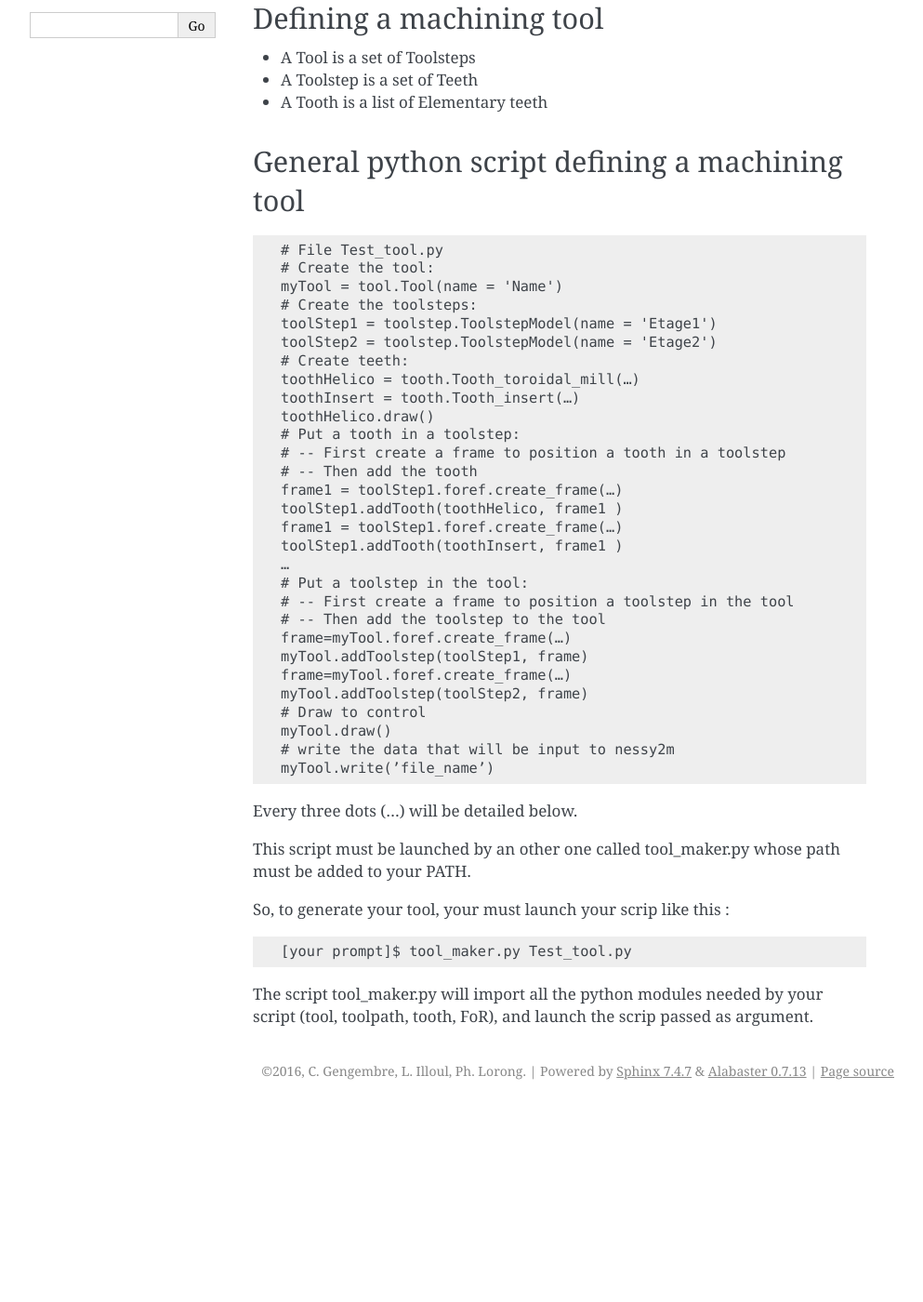
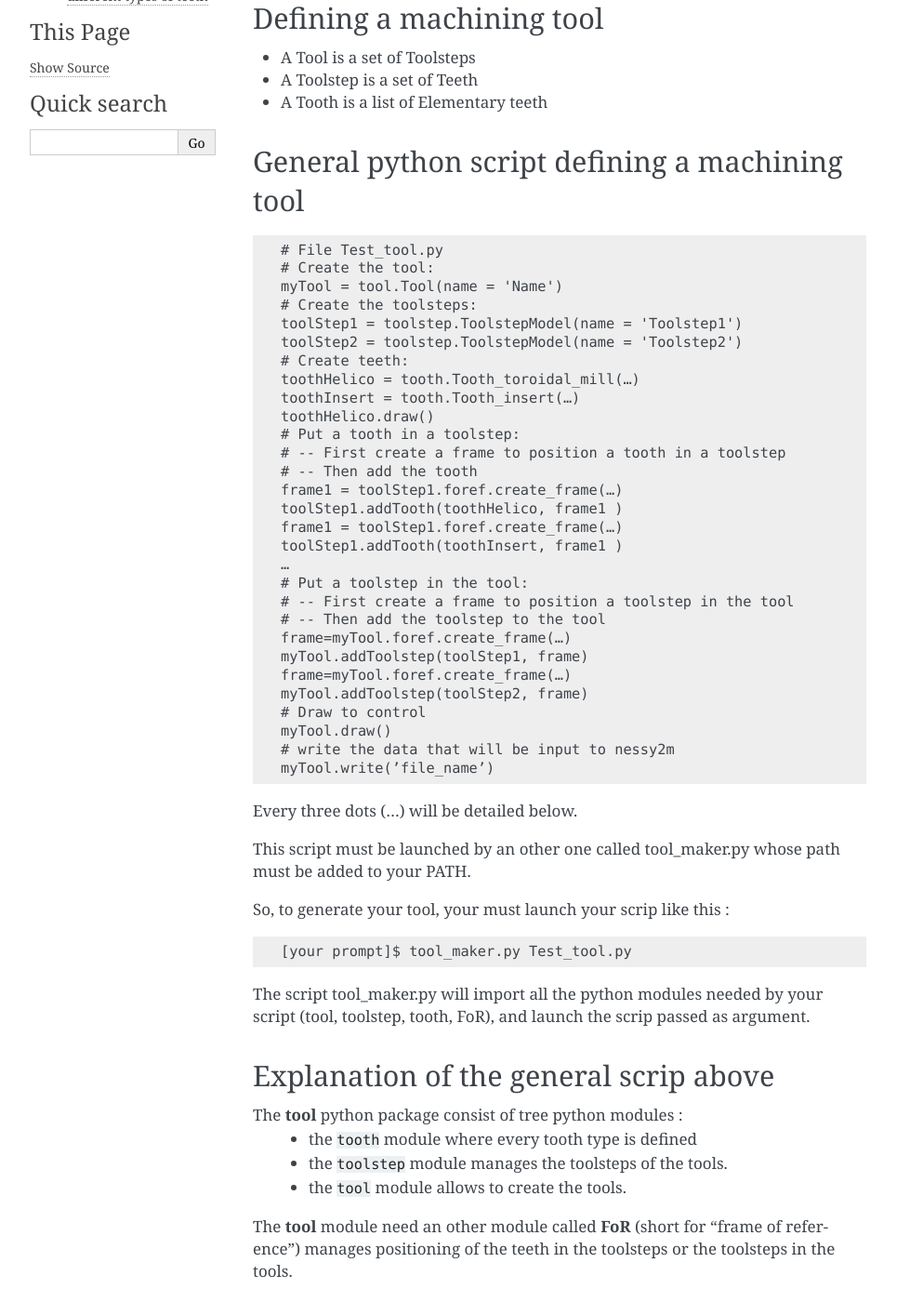
Before and after one commit to cgengembre/tool, a Sphinx documentation site: the page built from sphinxdocs/source/introduction.rst, in a window 1280 px wide and 1400 px high, scrolled down 319 px. Shown: the whole window at 93% size, without its empty margins (148-1141 px from the left). Built offline with Sphinx 7.4.7, drawn with Linux system fonts in a browser that asks for light colours; formulas are drawn with MathJax 3; before the commit the page ends 1510 px from its top, so only the background shows below that; some of the changed text lies outside the part shown.

Commit message:
English in the sources, and doc improuved

```diff
--- a/sphinxdocs/source/introduction.rst
+++ b/sphinxdocs/source/introduction.rst
@@ -5,7 +5,7 @@
 Goal
 ********************************************************************************
 
-The goal of the *tool* python package is to generate easily data :
+The goal of the **tool** python package is to generate easily data :
 
 * which define a machining tool as a list of python dictionaries defined in <link>,
 * usable as data input for nessy2m simulations.
@@ -28,8 +28,8 @@
     # Create the tool:
     myTool = tool.Tool(name = 'Name')
     # Create the toolsteps:
-    toolStep1 = toolstep.ToolstepModel(name = 'Etage1')
-    toolStep2 = toolstep.ToolstepModel(name = 'Etage2')
+    toolStep1 = toolstep.ToolstepModel(name = 'Toolstep1')
+    toolStep2 = toolstep.ToolstepModel(name = 'Toolstep2')
     # Create teeth:
     toothHelico = tooth.Tooth_toroidal_mill(…)
     toothInsert = tooth.Tooth_insert(…)
@@ -64,4 +64,40 @@
 
     [your prompt]$ tool_maker.py Test_tool.py
 
-The script tool_maker.py will import all the python modules needed by your script (tool, toolpath, tooth, FoR), and launch the scrip passed as argument.
+The script tool_maker.py will import all the python modules needed by your script (tool, toolstep, tooth, FoR), and launch the scrip passed as argument.
+
+********************************************************************************
+Explanation of the general scrip above
+********************************************************************************
+
+The **tool** python package consist of tree python modules :
+    * the ``tooth`` module where every tooth type is defined
+    * the ``toolstep`` module manages the toolsteps of the tools.
+    * the ``tool`` module allows to create the tools.
+
+The **tool** module need an other module called **FoR** (short for "frame of reference") manages positioning of the teeth in the toolsteps or the toolsteps in the tools.
+
+--------------------------------------------------------------------------------
+Object-oriented programming
+--------------------------------------------------------------------------------
+
+The **tool** pyhton package has been thought in *Object-oriented programming*.
+
+For example in the script above, ``toothInsert = tooth.Tooth_insert(…)`` create a new *object* that is an *instance* of the *class* ``Toot_insert`` defined in the module ``tooth``, and assign the variable ``toothInsert`` with the *object* newly created.
+
+--------------------------------------------------------------------------------
+Python classes defining different types of teeth
+--------------------------------------------------------------------------------
+
+The module ``tooth`` offers 5 Python classes to create teeth :
+    * ``Tooth_insert``
+    * ``Tooth_toroidal_mill``
+    * ``Tooth_cylindrical_mill``
+    * ``Tooth_ball_mill``
+    * ``Tooth_sliced``
+
+The class inheritance system wellknown in Object-oriented programming, offer here 2 things :
+    * each ``Tooth_*`` class above have in common 2 *methodes* :
+        * ``my_tooth.draw()`` draw the tooth ``my_tooth`` in a 3D window.
+        * ``my_tooth.torsion_transformation()`` applies a tortion transfomation to the tooth ``my_tooth``
+    * every object that is an instance of a class ``Tooth_*`` can be added to a toolstep or a tool.
```
Also changed, not shown: 2 other files.
